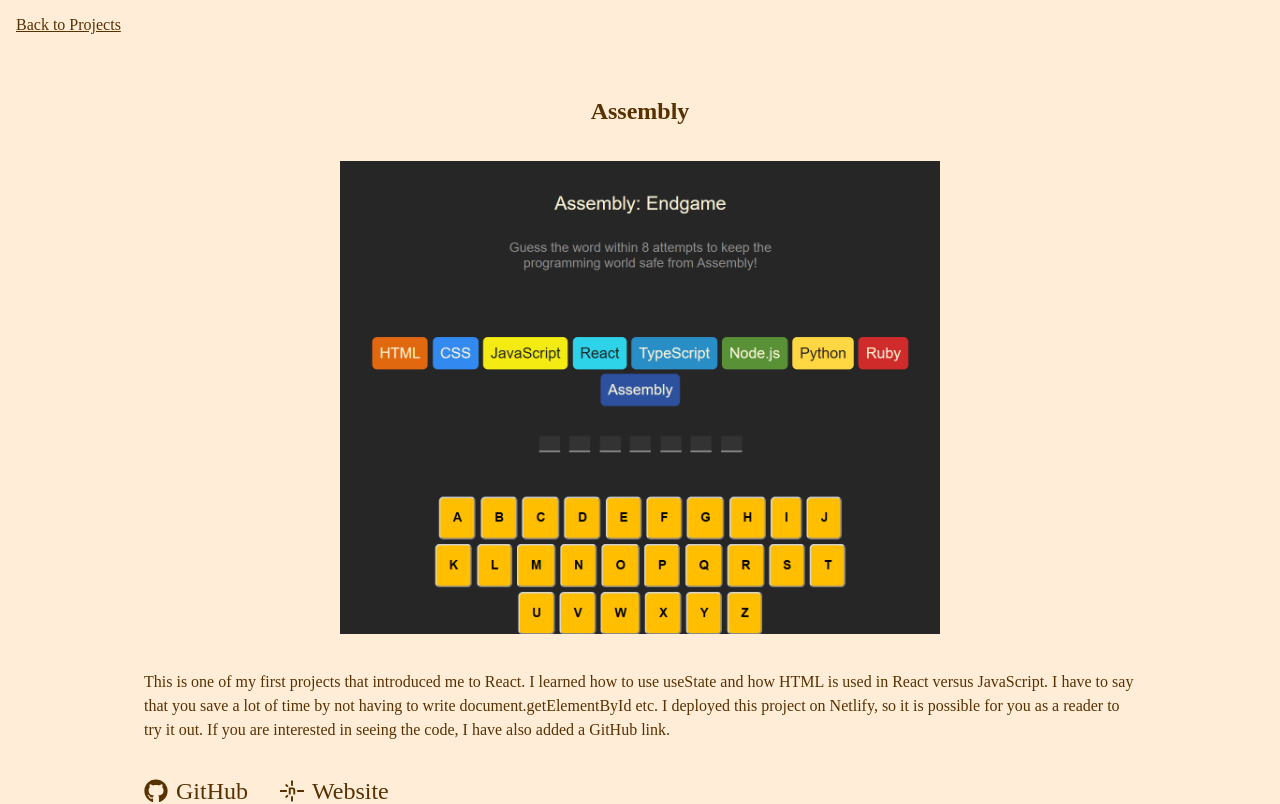
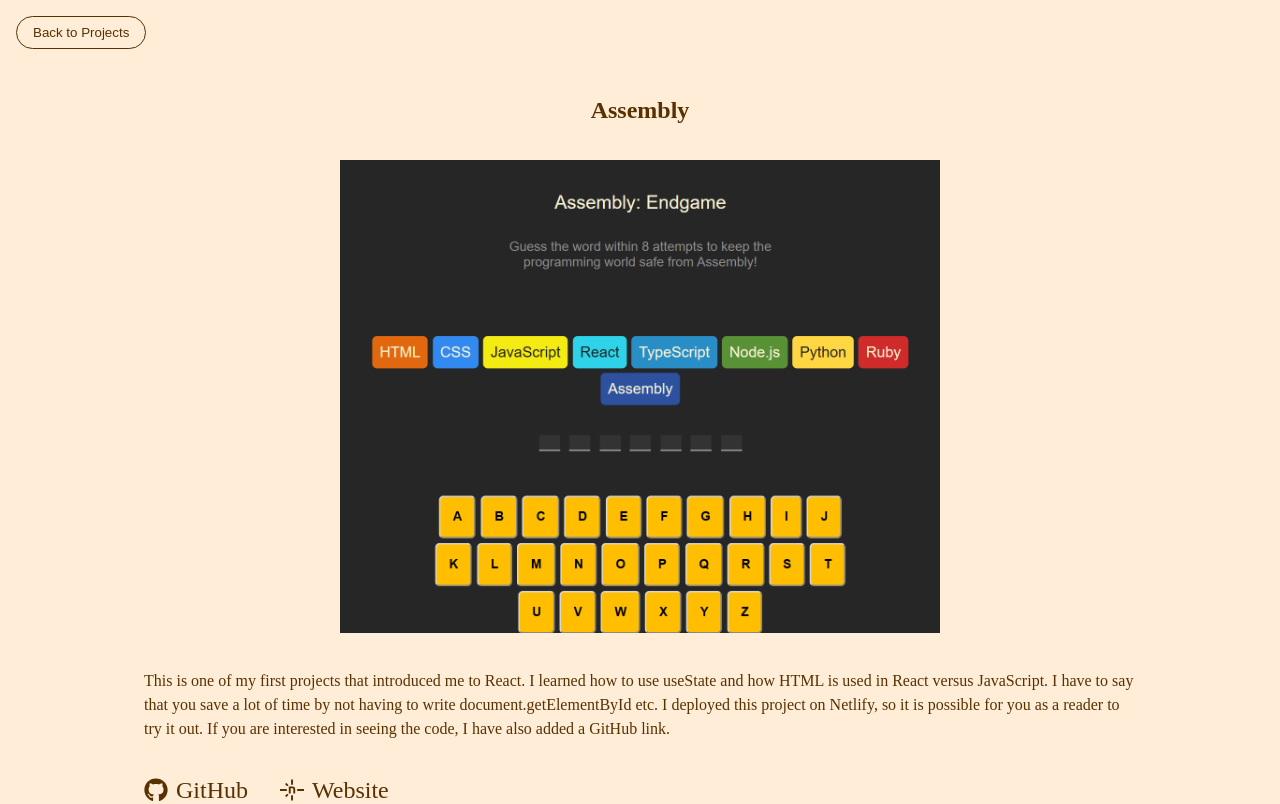
Before and after one commit to CelesteEvertsen/Portofolio, a Next.js app: page /project/Assembly-website in a window 1280 px wide. Shown: the top 804 px of the page. Built offline with nearby package versions, Linux system fonts and the light colour scheme.

Commit message:
Laget et komponet for tilbake knapp

```diff
--- /dev/null
+++ b/src/app/components/Buttons/Backto.module.css
@@ -0,0 +1,13 @@
+.link{
+    text-decoration: none;
+    background-color: transparent;
+}
+.button{
+    background-color: transparent;
+    padding: 0.5rem 1rem;
+    margin: 1rem 0 0 1rem;
+    border-radius: 20px;
+    border: 1.5px solid var(--primary-color);
+    color: var(--primary-color);
+    cursor: pointer;
+}
--- /dev/null
+++ b/src/app/components/Buttons/Backto.tsx
@@ -0,0 +1,17 @@
+import Link from "next/link";
+import style from "./Backto.module.css";
+
+type BackToButton = {
+  title: string;
+  href: string;
+  type?: 'button' | 'submit' | 'reset';
+};
+
+export default function BackToButton({ title, href, type }: BackToButton) {
+  return (
+    <Link className={style.link} href={href}>
+      {" "}
+      <button className={style.button} type={type}>{title}</button>
+    </Link>
+  );
+}
--- a/src/app/components/Project/Project.tsx
+++ b/src/app/components/Project/Project.tsx
@@ -4,12 +4,15 @@ import style from './Project.module.css'
 import Link from 'next/link'
 import {item} from '../../../data/project'
 
+type Project ={
+  title: string;
+}
 
 
-export default function MyProjectComponent() {
+export default function MyProjectComponent({ title }:Project) {
   return (
     <section className={style.container}>
-      <h1 className={style.h1}>My Projects</h1>
+      <h1 className={style.h1}>{title}</h1>
       <section className={style.imageContainer}>
         {item.map((project, index) => (
           <Link key={`${index}-${project.slug}`} href={`/project/${project.slug}`}>
--- a/src/app/globals.css
+++ b/src/app/globals.css
@@ -1,10 +1,16 @@
+:root {
+  --primary-color: #583101;
+  --background-color: #FFEDD8;
+}
+
+
 *{
   box-sizing: border-box;
   margin: 0;
   padding: 0;
   body{
-    background-color: #FFEDD8;
-    color: #583101 ;
+    background-color: var(--background-color);
+    color: var(--primary-color);
 
 }
 }
--- a/src/app/page.tsx
+++ b/src/app/page.tsx
@@ -20,7 +20,7 @@ export default function HomePage() {
     subTitle="Full-Stack - Nutritionist - Cloud Security - Digital Assurance & Management"
     content="I have a solid educational background, and I am still working to build on it. I am not yet a full-stack developer, but I am starting my backend journey in fall 2026. During my final year in frontend development, I took a course in Cloud Security at Kristiania College. That course sparked my interest in Digital Assurance and Management, which will be my bachelor's degree starting in fall 2026."
   />
-  <MyProjectComponent/>
+  <MyProjectComponent title="My Projects"/>
   <About />
   </>);
 }
--- a/src/app/project/[projectSlug]/page.tsx
+++ b/src/app/project/[projectSlug]/page.tsx
@@ -3,7 +3,9 @@ import Image from "next/image";
 import style from './project.module.css'
 import { FaGithub } from 'react-icons/fa'
 import { SiNetlify } from "react-icons/si";
+import MyProjectComponent from "@/app/components/Project/Project"
 import Link from "next/link";
+import BackToButton from "@/app/components/Buttons/Backto";
 
 export default async function ProjectPage({ params }: { params: Promise<{ projectSlug: string }> }) {
   const { projectSlug } = await params;
@@ -13,7 +15,10 @@ export default async function ProjectPage({ params }: { params: Promise<{ projec
 
   return (
     <>
-    <Link className={style.backTo} href="/">Back to Projects</Link>
+    {/* <Link className={style.backTo} href="/">Back to Projects</Link> */}
+
+    <BackToButton title="Back to Projects" href="/" type="button" />
+
     <section className={style.section}>
       <h1 className={style.title}>{project.title}</h1>
       <Image className={style.image} src={project.image} alt={project.title} width={600} height={600} />
@@ -25,6 +30,7 @@ export default async function ProjectPage({ params }: { params: Promise<{ projec
       </section>
 
     </section>
+    <MyProjectComponent title="See more Projects" />
     </>
   );
 }
```
